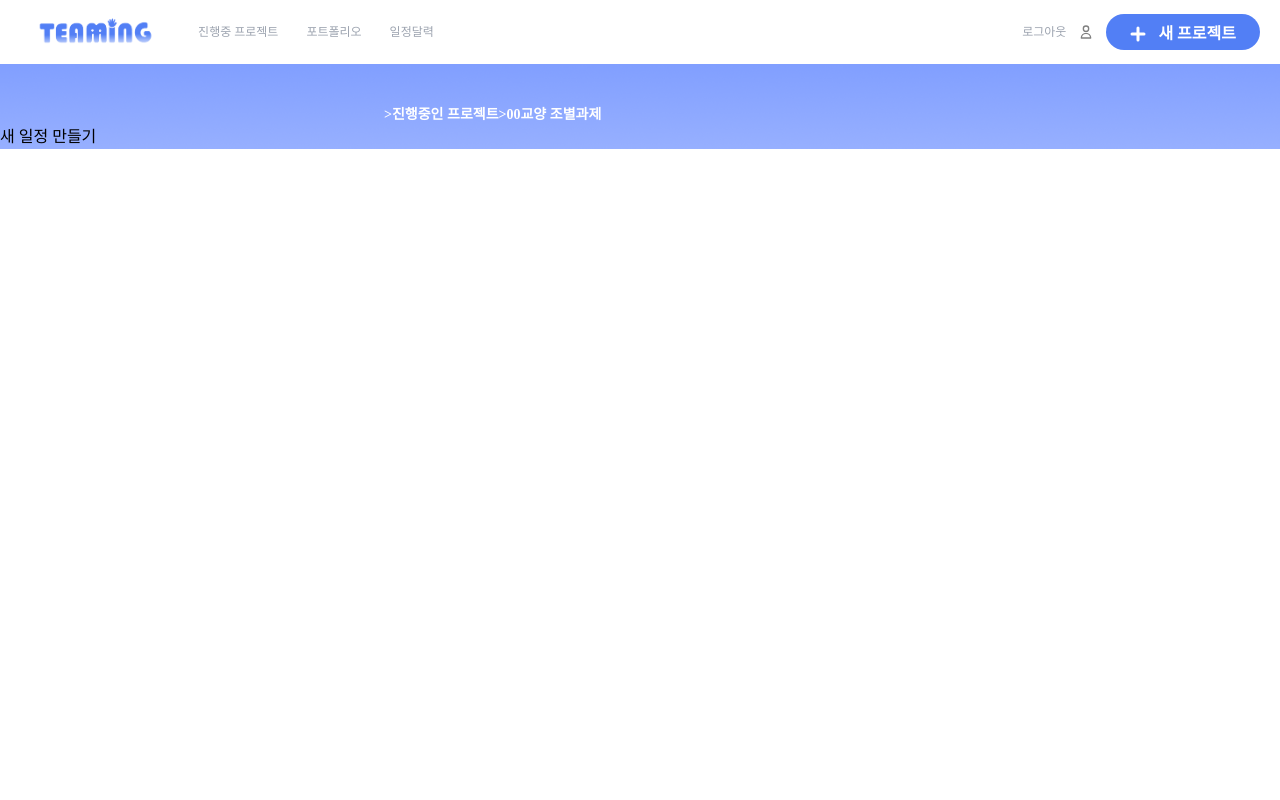
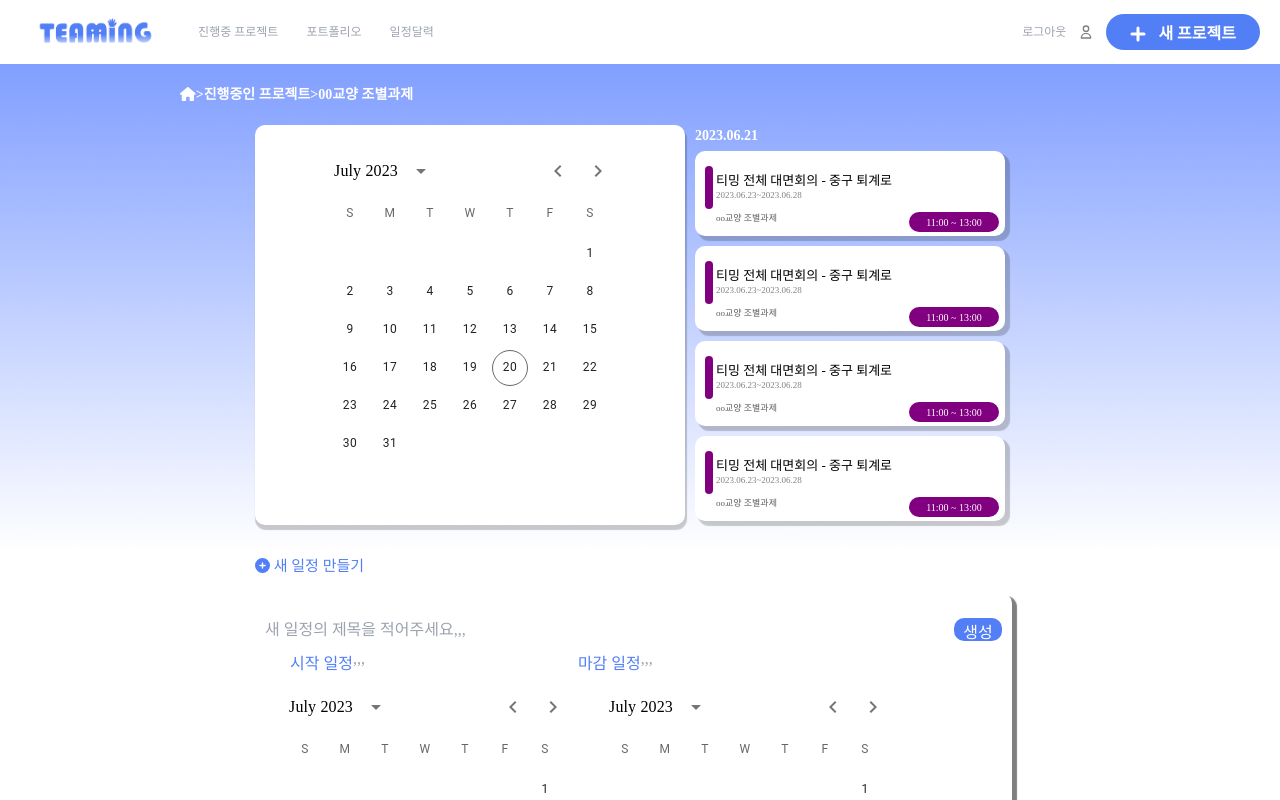
Before and after one commit to UmcTeaming/FrontEnd_WEB, a React (Create React App) app in the folder teaming/: page /calendar in a window 1280 px wide. Shown: the top 800 px of the page. Built offline with nearby package versions, Linux system fonts and the light colour scheme; a web font is replaced by a local one.

Commit message:
달력일정 페이지 ver2

```diff
--- a/teaming/package.json
+++ b/teaming/package.json
@@ -4,11 +4,15 @@
   "private": true,
   "dependencies": {
     "@cyntler/react-doc-viewer": "^1.13.0",
+    "@emotion/core": "^11.0.0",
+    "@emotion/react": "^11.11.1",
+    "@emotion/styled": "^11.11.0",
     "@fortawesome/fontawesome-svg-core": "^6.4.0",
     "@fortawesome/free-brands-svg-icons": "^6.4.0",
     "@fortawesome/free-regular-svg-icons": "^6.4.0",
     "@fortawesome/free-solid-svg-icons": "^6.4.0",
     "@fortawesome/react-fontawesome": "^0.2.0",
+    "@mui/material": "^5.14.1",
     "@mui/x-date-pickers": "^6.10.1",
     "@testing-library/jest-dom": "^5.16.5",
     "@testing-library/react": "^13.4.0",
--- a/teaming/src/components/Calendarcalendar.css
+++ b/teaming/src/components/Calendarcalendar.css
@@ -1,19 +1,150 @@
-.CalendarApp{
-  background-image: url('../../public/img/backgroundImgs/web_bg1.png')
+.CalendarApp {
+  background-image: url('../../public/img/backgroundImgs/web_bg1.png');
+  background-repeat: no-repeat;
 }
-.CalendarApp .Calendartxt{
-  padding-top: 40px;
-  margin-left: 30%;
+
+.CalendarApp .Calendartxt {
+  padding-top: 20px;
+  margin-left: 180px;
   font-size: 14px;
   font-weight: 700;
   color: #fff;
 }
 
-.CalendarApp .content{
-  width: 420px;
-  height: 420px;
+.CalendarApp .Calendarcontent {
+  display: grid;
+  grid-template-rows: 400px 330px;
+  grid-template-columns: 430px 330px;
+  margin-top: 20px;
+  justify-content: center;
+  gap: 10px
+}
+
+.Calendarcontent .content {
+  padding-top: 15px;
+  background-color: #fff;
   border-radius: 10px;
+  box-shadow: 1px 4px 1px 1px rgba(0,0,0,.2);
+}
+
+/* newlist 영역 */
+.Calendarcontent .newlist {
+  grid-row: 2;
+  grid-column: 1/3;
+}
+
+.Calendarcontent .newlist .newlisttxt{
+  font-size: 15px;
+  color:#527FF5;
+  margin-top: 20px;
+}
+
+.Calendarcontent .newlist .newlistcontent{
   margin-top: 15px;
-  margin-left: 30%;
-  background-color: white;
+  width: 757px;
+  height: 400px;
+  background-color: #fff;
+  border-radius: 10px;
+  box-shadow: 4px 4px 1px 1px rgba(0,0,0,.5);
 }
+
+.Calendarcontent .newlist .newlistcontent {
+  padding-top: 25px;
+  padding-left: 10px;
+}
+
+
+.Calendarcontent .newlist .newlistcontent .newlistbtn{
+  width: 48px;
+  height: 23px;
+  border: solid;
+  float: right;
+  margin-right: 10px;
+  border-color: #527FF5;
+  background-color: #527FF5;
+  border-radius: 10px;
+  color: #fff;
+}
+
+.Calendarcontent .newlist .newlistcontent .newlistperiod{
+  display: flex;
+}
+
+.newlist .newlistcontent .newlistpicker{
+  display: flex;
+}
+
+.newlist .newlistcontent .newlistpicker .periodpicker{
+  margin-left: 25px;
+  margin-top: 10px;
+  color: #527FF5;
+}
+
+
+/* dailylist 영역*/
+.dailylisttitle{
+  font-size: 14px;
+  font-weight: 700;
+  color:#fff;
+}
+
+.Calendarcontent .dailycontent{
+  margin-top: 5px;
+  margin-bottom: 10px;
+  width: 310px;
+  height: 85px;
+  border-radius: 10px;
+  box-shadow: 4px 4px 1px 1px rgba(0,0,0,.2);
+}
+
+.Calendarcontent .dailycontent{
+  display: grid;
+  grid-template-rows: 20px 20px 20px;
+  grid-template-columns: 8px 190px 100px;
+  gap: 3px;
+  padding-top: 15px;
+  padding-left: 10px;
+  margin-bottom: 10px;
+  background-color: #fff;
+}
+
+.dailycontent .colorbar{
+  background-color: purple;
+  grid-row: 1/3;
+  grid-column: 1;
+  border-radius: 10px;
+}
+
+.dailycontent .contenttitle{
+  margin-top: 5px;
+  font-size: 13px;
+  grid-row: 1;
+  grid-column: 2/3;
+}
+
+.dailycontent .contentdateperiod{
+  font-size: 9px;
+  grid-row: 2;
+  grid-column: 2/3;
+  color:#808080;
+}
+
+.dailycontent .contentdescription{
+  font-size: 9px;
+  grid-row: 3;
+  grid-column: 2/3;
+  color:#5f5f5f;
+}
+
+.dailycontent .contenttimeperiod{
+  background-color: purple;
+  border-radius: 15px;
+  grid-row: 3;
+  grid-column: 3;
+  font-size: 10px;
+  color: #fff;
+  text-align: center;
+  padding-bottom: 10px;
+  margin-right: 10px;
+  padding-top: 3px;
+}
--- a/teaming/src/components/Calendarcalendar.js
+++ b/teaming/src/components/Calendarcalendar.js
@@ -1,21 +1,84 @@
 import React from 'react'
 import './Calendarcalendar.css';
-// import { LocalizationProvider } from '@mui/x-date-pickers/LocalizationProvider';
-// import { AdapterDayjs } from '@mui/x-date-pickers/AdapterDayjs';
-// import { DateCalendar } from '@mui/x-date-pickers/DateCalendar';
+import { FontAwesomeIcon } from "@fortawesome/react-fontawesome";
+import { faHouse } from "@fortawesome/free-solid-svg-icons"
+import { faCirclePlus } from "@fortawesome/free-solid-svg-icons"
+
+// 일정 달력
+import dayjs from 'dayjs';
+import { DemoContainer, DemoItem } from '@mui/x-date-pickers/internals/demo';
+import { AdapterDayjs } from '@mui/x-date-pickers/AdapterDayjs';
+import { LocalizationProvider } from '@mui/x-date-pickers/LocalizationProvider';
+import { DateCalendar } from '@mui/x-date-pickers/DateCalendar';
+import { StaticDatePicker } from '@mui/x-date-pickers/StaticDatePicker';
 
 export const Calendarcalendar = () => {
   return (
     <div className='CalendarApp'>
-      <div className='Calendartxt'>&#62;진행중인 프로젝트&#62;00교양 조별과제</div>
-      {/* <div className='content'>
-        <LocalizationProvider dateAdapter={AdapterDayjs}>
-          <DateCalendar />
-        </LocalizationProvider>
-      </div> */}
-      <div className='Calendarnew'>
-        새 일정 만들기
+      <div className='Calendartxt'><FontAwesomeIcon icon={faHouse} />&#62;진행중인 프로젝트&#62;00교양 조별과제</div>
+      <div className='Calendarcontent'>
+        <div className='content'>
+          <LocalizationProvider dateAdapter={AdapterDayjs}>
+            <DateCalendar />
+          </LocalizationProvider>
+        </div>
+        <div className='dailylist'>
+          <div className='dailylisttitle'>2023.06.21</div>
+          <div className='dailycontent'>
+            <div className='colorbar'></div>
+            <div className='contenttitle'>티밍 전체 대면회의 - 중구 퇴계로</div>
+            <div className='contentdateperiod'>2023.06.23~2023.06.28</div>
+            <div className='contentdescription'>oo교양 조별과제</div>
+            <div className='contenttimeperiod'>11:00 ~ 13:00</div>
+          </div>
+          <div className='dailycontent'>
+            <div className='colorbar'></div>
+            <div className='contenttitle'>티밍 전체 대면회의 - 중구 퇴계로</div>
+            <div className='contentdateperiod'>2023.06.23~2023.06.28</div>
+            <div className='contentdescription'>oo교양 조별과제</div>
+            <div className='contenttimeperiod'>11:00 ~ 13:00</div>
+          </div>
+          <div className='dailycontent'>
+            <div className='colorbar'></div>
+            <div className='contenttitle'>티밍 전체 대면회의 - 중구 퇴계로</div>
+            <div className='contentdateperiod'>2023.06.23~2023.06.28</div>
+            <div className='contentdescription'>oo교양 조별과제</div>
+            <div className='contenttimeperiod'>11:00 ~ 13:00</div>
+          </div>
+          <div className='dailycontent'>
+            <div className='colorbar'></div>
+            <div className='contenttitle'>티밍 전체 대면회의 - 중구 퇴계로</div>
+            <div className='contentdateperiod'>2023.06.23~2023.06.28</div>
+            <div className='contentdescription'>oo교양 조별과제</div>
+            <div className='contenttimeperiod'>11:00 ~ 13:00</div>
+          </div>
+        </div>
+        <div className='newlist'>
+          <div className='newlisttxt'><FontAwesomeIcon icon={faCirclePlus} /> 새 일정 만들기</div>
+          <div className='newlistcontent'>
+            <input type="newlisttext" placeholder="새 일정의 제목을 적어주세요,,," />
+            <button className='newlistbtn'>생성</button>
+            <div className='newlistpicker'>
+              <div className='periodpicker'>시작 일정</div>
+              <input type="newlistpickertext" placeholder=",,," />
+              <div className='periodpicker'>마감 일정</div>
+              <input type="newlistpickertext" placeholder=",,," />
+            </div>
+            <div className='newlistperiod'>
+              <div className='newliststart'>
+                <LocalizationProvider dateAdapter={AdapterDayjs}>
+                  <DateCalendar />
+                </LocalizationProvider>
+              </div>
+              <div className='newlistend'>
+                <LocalizationProvider dateAdapter={AdapterDayjs}>
+                  <DateCalendar />
+                </LocalizationProvider>
+              </div>
+            </div>
+          </div>
+        </div>
       </div>
     </div>
-  )
+  );
 }
--- a/teaming/src/components/Homeongoingproject.css
+++ b/teaming/src/components/Homeongoingproject.css
@@ -41,15 +41,15 @@
 }
 
 .OngoingProjContent .content .contenttitle{
-  text-align: center;
+  text-align: left;
   margin-top: 20px;
   font-size: 13px;
+  margin-left: 5px;
 }
 
-
-.OngoingProjContent .content .contentdescription{
-  text-align: center;
-  margin-top: 10px;
+.OngoingProjContent .content .contentsubtitle{
+  text-align: left;
+  margin-left: 5px;
   font-size: 9px;
   color: #808080;
 }
--- a/teaming/src/pages/Home.css
+++ b/teaming/src/pages/Home.css
@@ -3,9 +3,9 @@
 }
 
 .homecontainer .bodysection .homeproject{
-  width: 55%;
+  width: 60%;
 }
 
 .homecontainer .bodysection .homecalendar{
-  width: 45%;
+  width: 40%;
 }
```
Also changed, not shown: 1 other file (tests, documents, lock files or other folders).
